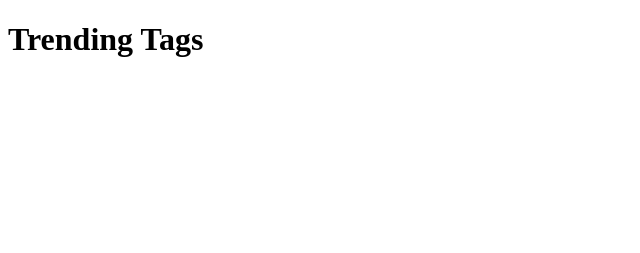
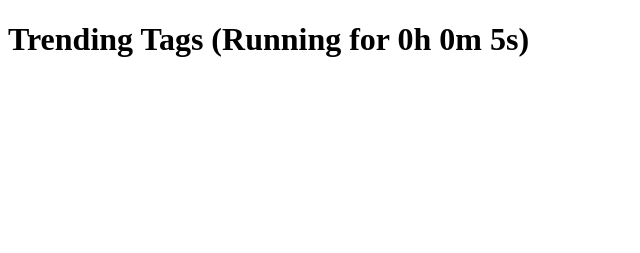
Before and after one commit to Jared-Pi/SkyStream, a website: page public/index.html in a window 1280 px wide. Shown: the whole page, without its empty margins (0-640 px from the left). Drawn offline with nearby package versions, Linux system fonts and the light colour scheme; no server answers.

```diff
--- a/public/index.html
+++ b/public/index.html
@@ -8,9 +8,27 @@
 </head>
 <body>
 <h1 id="runtimeHeading">Trending Tags</h1>
+<script>
+  const startTime = new Date(); // Record the start time
+
+  function updateHeading() {
+    const now = new Date();
+    const elapsedTime = Math.floor((now - startTime) / 1000); // Elapsed time in seconds
+    const hours = Math.floor(elapsedTime / 3600);
+    const minutes = Math.floor((elapsedTime % 3600) / 60);
+    const seconds = elapsedTime % 60;
+
+    // Update the heading with the elapsed time
+    document.getElementById('runtimeHeading').textContent =
+            `Trending Tags (Running for ${hours}h ${minutes}m ${seconds}s)`;
+  }
+  // Update the heading every second
+  setInterval(updateHeading, 1000);
+</script>
 <canvas id="tagsChart" width="400" height="170"></canvas>
 <script>
   let chart;
+
   // Function to fetch data and update the chart
   function fetchDataAndUpdateChart() {
     fetch('/api/trending-tags')
```
